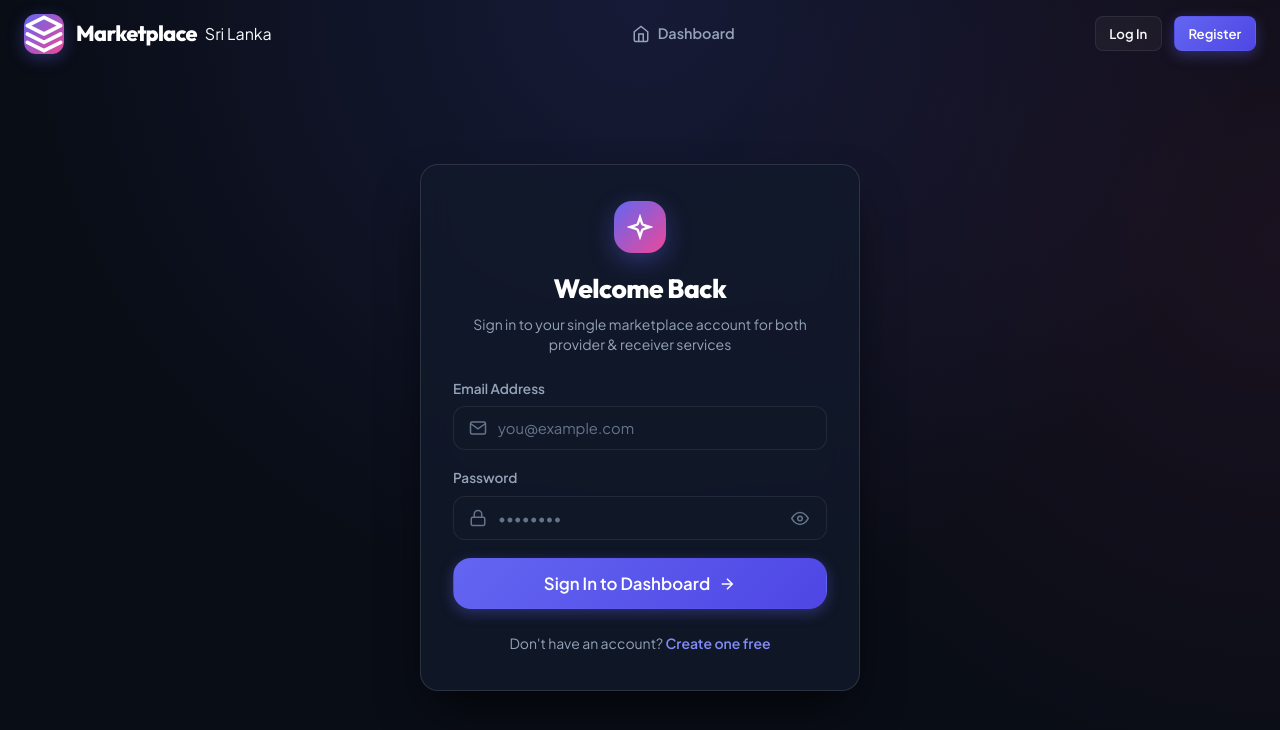
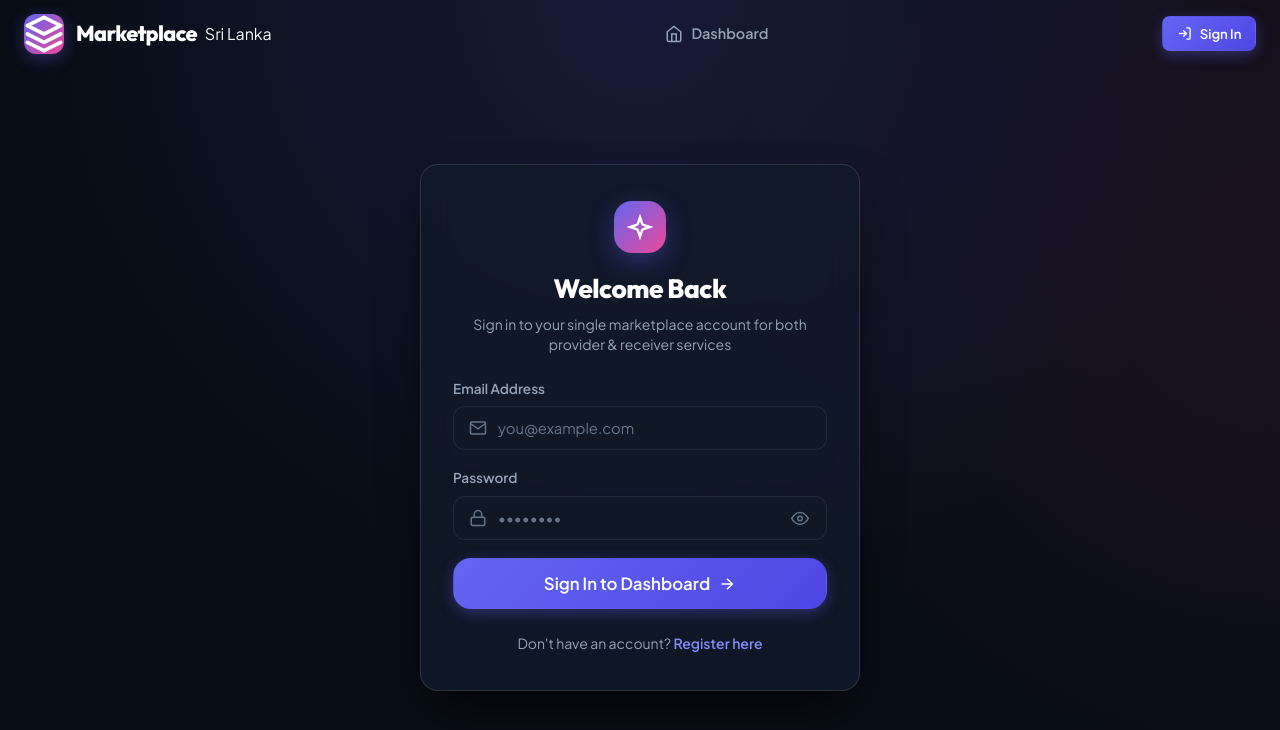
Before and after one commit to ieranga/Service_Marketplace_UI, an Angular app: page /login in a window 1280 px wide. Shown: the top 730 px of the page. Built offline with nearby package versions, Linux system fonts and the light colour scheme; no server answers.

Commit message:
feat(auth): consolidate login and register navbar actions into single sign-in button

```diff
--- a/src/app/features/auth/login/login.html
+++ b/src/app/features/auth/login/login.html
@@ -74,7 +74,7 @@
     </form>
 
     <div class="auth-footer">
-      <p>Don't have an account? <a routerLink="/register" class="auth-link">Create one free</a></p>
+      <p>Don't have an account? <a routerLink="/register" class="auth-link">Register here</a></p>
     </div>
   </div>
 </div>
--- a/src/app/shared/components/navbar/navbar.html
+++ b/src/app/shared/components/navbar/navbar.html
@@ -83,9 +83,15 @@
           }
         </div>
       } @else {
-        <!-- Guest Actions -->
-        <a routerLink="/login" class="btn btn-outline btn-sm">Log In</a>
-        <a routerLink="/register" class="btn btn-primary btn-sm">Register</a>
+        <!-- Guest Action: Single Sign In Option -->
+        <a routerLink="/login" class="btn btn-primary btn-sm sign-in-btn">
+          <svg width="15" height="15" viewBox="0 0 24 24" fill="none" stroke="currentColor" stroke-width="2.2">
+            <path d="M15 3h4a2 2 0 0 1 2 2v14a2 2 0 0 1-2 2h-4"/>
+            <polyline points="10 17 15 12 10 7"/>
+            <line x1="15" y1="12" x2="3" y2="12"/>
+          </svg>
+          <span>Sign In</span>
+        </a>
       }
 
       <!-- Mobile Hamburger Button -->
@@ -141,8 +147,14 @@
           </button>
         } @else {
           <div class="mobile-auth-actions">
-            <a routerLink="/login" class="btn btn-outline" (click)="closeMobileMenu()">Log In</a>
-            <a routerLink="/register" class="btn btn-primary" (click)="closeMobileMenu()">Register</a>
+            <a routerLink="/login" class="btn btn-primary" (click)="closeMobileMenu()">
+              <svg width="18" height="18" viewBox="0 0 24 24" fill="none" stroke="currentColor" stroke-width="2.2">
+                <path d="M15 3h4a2 2 0 0 1 2 2v14a2 2 0 0 1-2 2h-4"/>
+                <polyline points="10 17 15 12 10 7"/>
+                <line x1="15" y1="12" x2="3" y2="12"/>
+              </svg>
+              <span>Sign In</span>
+            </a>
           </div>
         }
       </div>
```
